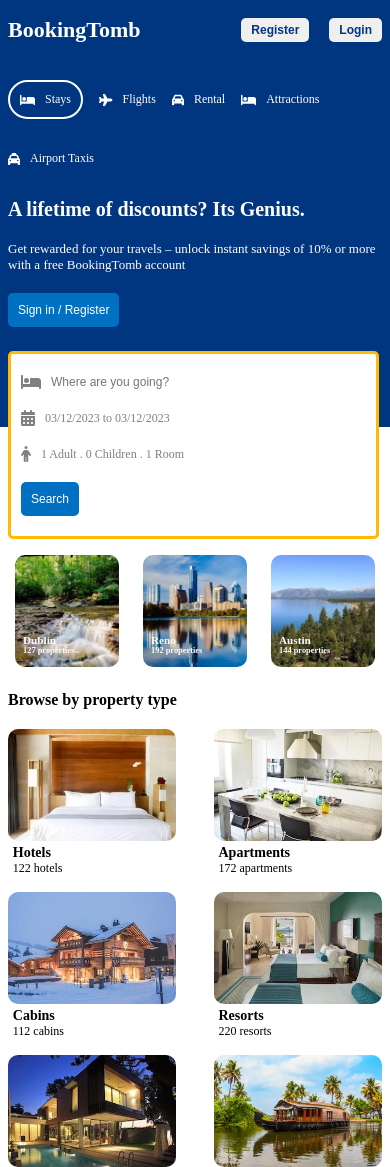
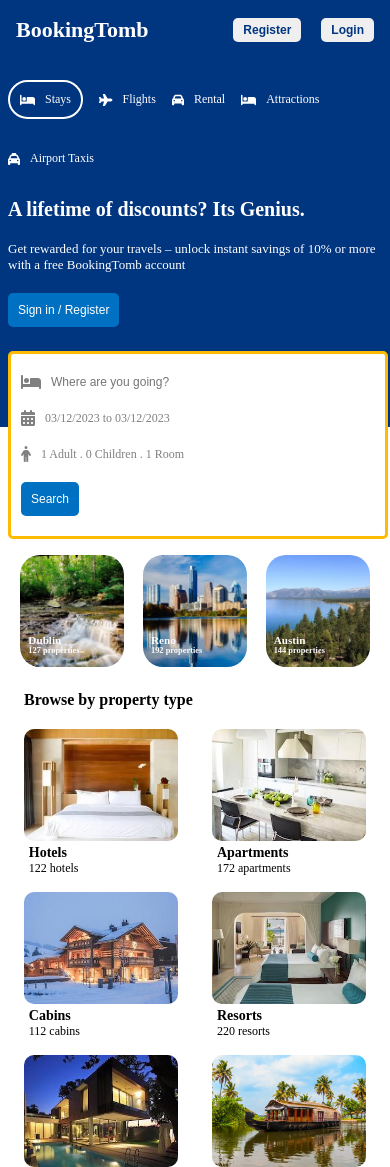
Before and after one commit to nishanthan-k/ticket-booking-site, a React (Vite) app: page / in a window 390 px wide. Shown: the top 1167 px of the page. Built offline with nearby package versions, Linux system fonts and the light colour scheme.

Commit message:
Completed responsiveness for tablets

```diff
--- a/src/components/featuredPlaces/featuredPlaces.css
+++ b/src/components/featuredPlaces/featuredPlaces.css
@@ -18,7 +18,7 @@
   width: 100%;
   height: 100%;
   object-fit: cover;
-  border-radius: 10px;
+  border-radius: 15px;
 }
 
 .featuredPlacesImg:hover {
@@ -59,3 +59,14 @@
     left: .5rem;
   }
 }
+
+@media screen and (max-width: 900px){
+  .featuredPlaces {
+    width: 100vw;
+    padding: 0 1rem;
+  }
+
+  .featuredPlacesImg {
+    border-radius: 20px;
+  }
+}
--- a/src/components/footer/footer.css
+++ b/src/components/footer/footer.css
@@ -56,3 +56,10 @@
     font-size: 10px;
   }
 }
+
+@media screen and (max-width: 900px){
+  .footer {
+    width: 100vw;
+    padding: 0 1rem;
+  }
+}
--- a/src/components/header/header.css
+++ b/src/components/header/header.css
@@ -185,3 +185,14 @@
     font-size: 12px;
   }
 }
+
+@media screen and (max-width: 900px){
+  .header {
+    width: 100vw;
+    padding: 0 .5rem;
+  }
+
+  .headerSearch {
+    width: 97.5%;
+  }
+}
--- a/src/components/navbar/navbar.css
+++ b/src/components/navbar/navbar.css
@@ -48,3 +48,10 @@
     font-weight: bold;
   }
 }
+
+@media screen and (max-width: 900px){
+  .navbar {
+    width: 100vw;
+    padding: 0 1rem;
+  }
+}
--- a/src/components/searchResult/searchResult.css
+++ b/src/components/searchResult/searchResult.css
@@ -133,3 +133,25 @@
     text-align: left;
   }
 }
+
+@media screen and (max-width: 900px){
+  .siRating {
+    flex-direction: column;
+    justify-content: center;
+    gap: 0.5rem;
+  }
+
+  .siRating > button {
+    width: max-content;
+  }
+
+  .siDetails {
+    justify-content: space-around;
+    align-items: flex-start;
+    gap: 0rem;
+  }
+
+  .siDetailTexts {
+    text-align: left;
+  }
+}
--- a/src/components/subscribe/subscribe.css
+++ b/src/components/subscribe/subscribe.css
@@ -64,3 +64,9 @@
     font-size: 12px;
   }
 }
+
+@media screen and (max-width: 900px){
+  .subscribe {
+    width: 100vw;
+  }
+}
--- a/src/pages/home/home.css
+++ b/src/pages/home/home.css
@@ -20,3 +20,14 @@
     color: black;
   }
 }
+
+@media screen and (max-width: 900px){
+  .homeContainer {
+    width: 100vw;
+    padding: 0 1rem;
+  }
+
+  .homeTitle {
+    width: 100%;
+  }
+}
--- a/src/pages/hotel/hotel.css
+++ b/src/pages/hotel/hotel.css
@@ -238,3 +238,32 @@
     right: 2rem;
   }
 }
+
+@media screen and (max-width: 900px){
+  .hotelContainer {
+    width: 100vw;
+    padding: 0 1rem;
+  }
+
+  .sliderContainer {
+    width: 100vw;
+    height: 100vh;
+    position: fixed;
+  }
+
+  .sliderImg {
+    height: 50%;
+  }
+
+  .sliderCloseBtn {
+    top: 11rem;
+  }
+
+  .sliderLeftBtn {
+    left: 2rem;
+  }
+
+  .sliderRightBtn {
+    right: 2rem;
+  }
+}
--- a/src/pages/search/search.css
+++ b/src/pages/search/search.css
@@ -9,7 +9,7 @@
   display: flex;
   justify-content: center;
   margin-top: .5rem;
-  margin-bottom: 5rem;
+  margin-bottom: 3rem;
 }
 
 .searchWrapper {
@@ -188,3 +188,14 @@
     border: none;
   }
 }
+
+@media screen and (max-width: 900px){
+  .search {
+    width: 100vw;
+    padding: 0 .5rem;
+  }
+
+  .searchContainer {
+    margin-bottom: 1rem;
+  }
+}
```
